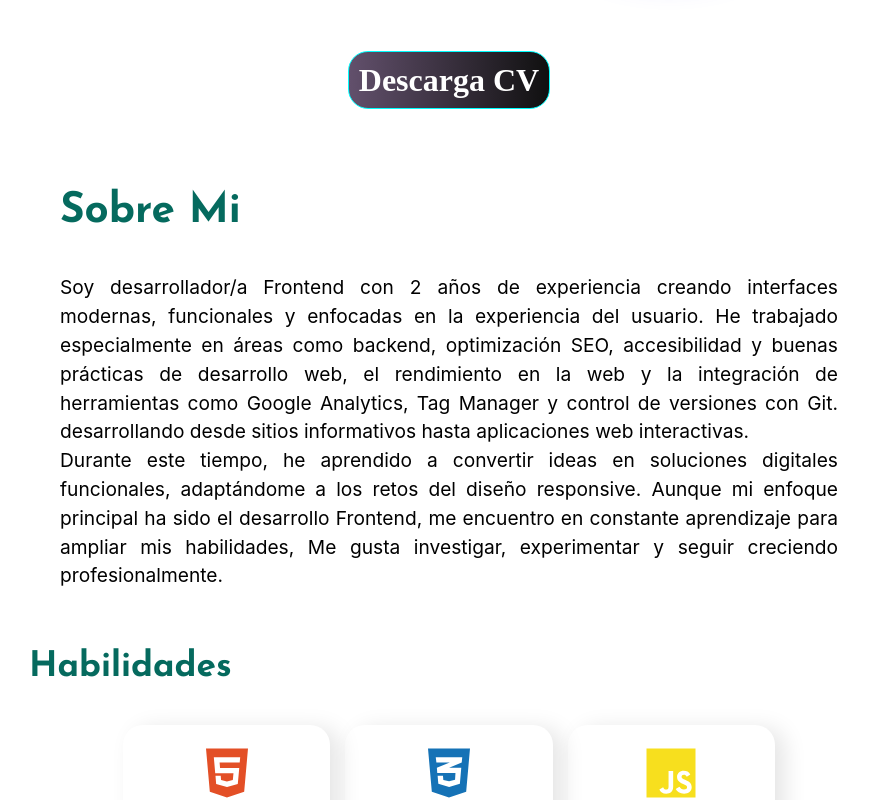
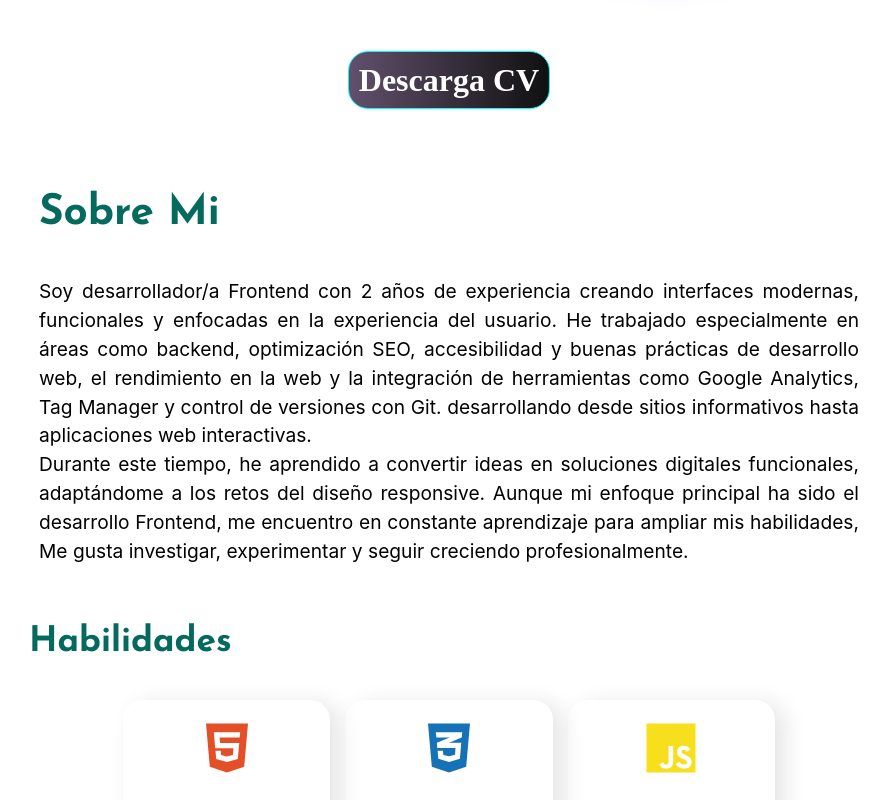
Before and after one commit to elmejorbruno/portafolio-web-bruno-ponce, a React (Vite) app: page / in a window 1280 px wide. Shown: the part 516-1316 px from the top of the page, without its empty margins (191-1080 px from the left). Built offline with nearby package versions, Linux system fonts and the light colour scheme; a web font is replaced by a local one.

Commit message:
Se agrego el id para enlazar el menu con el contenido y se ajusto el contenido para moviles en el archivos /AboutMeMain.jsx /AboutMeText.jsx

```diff
--- a/src/components/aboutMeSection/AboutMeMain.jsx
+++ b/src/components/aboutMeSection/AboutMeMain.jsx
@@ -4,7 +4,7 @@ import AboutMeText from "./AboutMeText";
 
 const AboutMeMain = () => {
   return (
-    <ContainerAbout>
+    <ContainerAbout id="AboutMe">
       <ContentAbout>
         <AboutMeText/>
 
@@ -16,22 +16,24 @@ const AboutMeMain = () => {
 
 export default AboutMeMain
 
-const ContainerAbout = styled.div`
+const ContainerAbout = styled.section`
   display: flex;
   justify-content:center;
   gap: 12px;
   max-width: 1200px;
-  padding:0 30px;
+
   text-align: justify;
+
   @media (min-width: 768px) {
     flex-direction: row;
-
+    margin-left: auto;
+    margin-right: auto;
   }
   @media (max-width: 648px) {
     flex-direction: column;
+
   }
-  margin-left: auto;
-  margin-right: auto;
+
   /* gap-12
   px-4 */
   /* max-w[1200px]
@@ -43,6 +45,12 @@ const ContainerAbout = styled.div`
 
   const ContentAbout = styled.div`
     width: 70%;
-   font-size: 1.2em;
-   line-height: 1.5;
+    font-size: 1.2em;
+    line-height: 1.5;
+
+    @media (max-width: 648px) {
+      font-size: 1em;
+      line-height: 1.3;
+      width: 90%;
+    }
   `;
--- a/src/components/aboutMeSection/AboutMeText.jsx
+++ b/src/components/aboutMeSection/AboutMeText.jsx
@@ -20,7 +20,7 @@ const ContainerText = styled.div`
   flex-direction: column;
   width: 100%;
   padding: 10px;
-
+background-color: transparent;
   @media (min-width: 768px) {
     align-items: start;
     text-align: center;
@@ -32,13 +32,14 @@ const ContainerText = styled.div`
 `;
 
 const AboutTitle = styled.div`
-  padding: 30px 0;
+  padding: 2rem 0;
   font-size: 2.2em;
   font-weight: bold;
   font-family: ${({ theme }) => theme.fonts.body};
   color: #056a5e;
    @media (max-width: 640px) {
     font-size: 1.7em;
+    padding: 1rem;
   }
 `;
 
```
